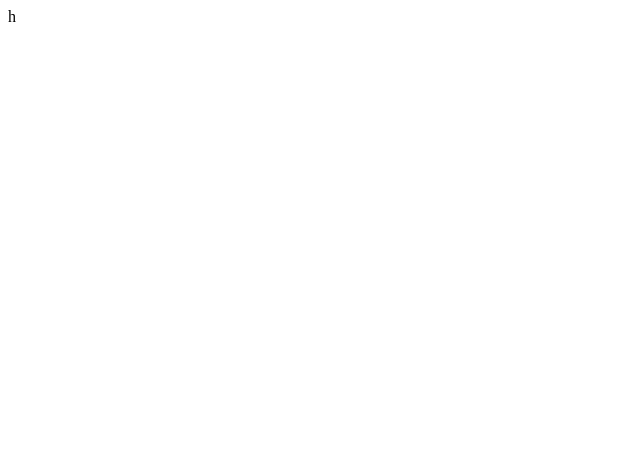
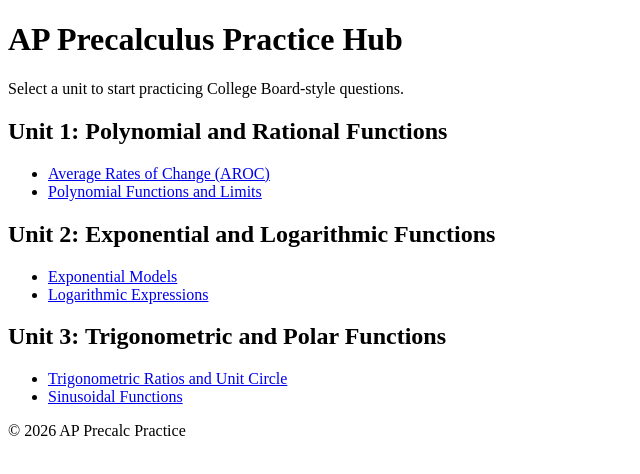
Before and after one commit to mrtrafficone/ap-precalc-practice, a plain HTML site: page index.html in a window 1280 px wide. Shown: the whole page, without its empty margins (0-640 px from the left). Drawn offline with Linux system fonts and the light colour scheme.

Commit message:
Update index.html

```diff
--- a/index.html
+++ b/index.html
@@ -1 +1,45 @@
-h
+<!DOCTYPE html>
+<html lang="en">
+<head>
+    <meta charset="UTF-8">
+    <meta name="viewport" content="width=device-width, initial-scale=1.0">
+    <title>AP Precalculus Practice Hub</title>
+    <link rel="stylesheet" href="style.css">
+</head>
+<body>
+    <header>
+        <h1>AP Precalculus Practice Hub</h1>
+        <p>Select a unit to start practicing College Board-style questions.</p>
+    </header>
+
+    <main>
+        <section class="unit-card">
+            <h2>Unit 1: Polynomial and Rational Functions</h2>
+            <ul>
+                <li><a href="units/unit1.html#aroc">Average Rates of Change (AROC)</a></li>
+                <li><a href="units/unit1.html#polynomials">Polynomial Functions and Limits</a></li>
+            </ul>
+        </section>
+
+        <section class="unit-card">
+            <h2>Unit 2: Exponential and Logarithmic Functions</h2>
+            <ul>
+                <li><a href="units/unit2.html#exponents">Exponential Models</a></li>
+                <li><a href="units/unit2.html#logs">Logarithmic Expressions</a></li>
+            </ul>
+        </section>
+
+        <section class="unit-card">
+            <h2>Unit 3: Trigonometric and Polar Functions</h2>
+            <ul>
+                <li><a href="units/unit3.html#trig-ratios">Trigonometric Ratios and Unit Circle</a></li>
+                <li><a href="units/unit3.html#sinusoidal">Sinusoidal Functions</a></li>
+            </ul>
+        </section>
+    </main>
+
+    <footer>
+        <p>&copy; 2026 AP Precalc Practice</p>
+    </footer>
+</body>
+</html>
```
